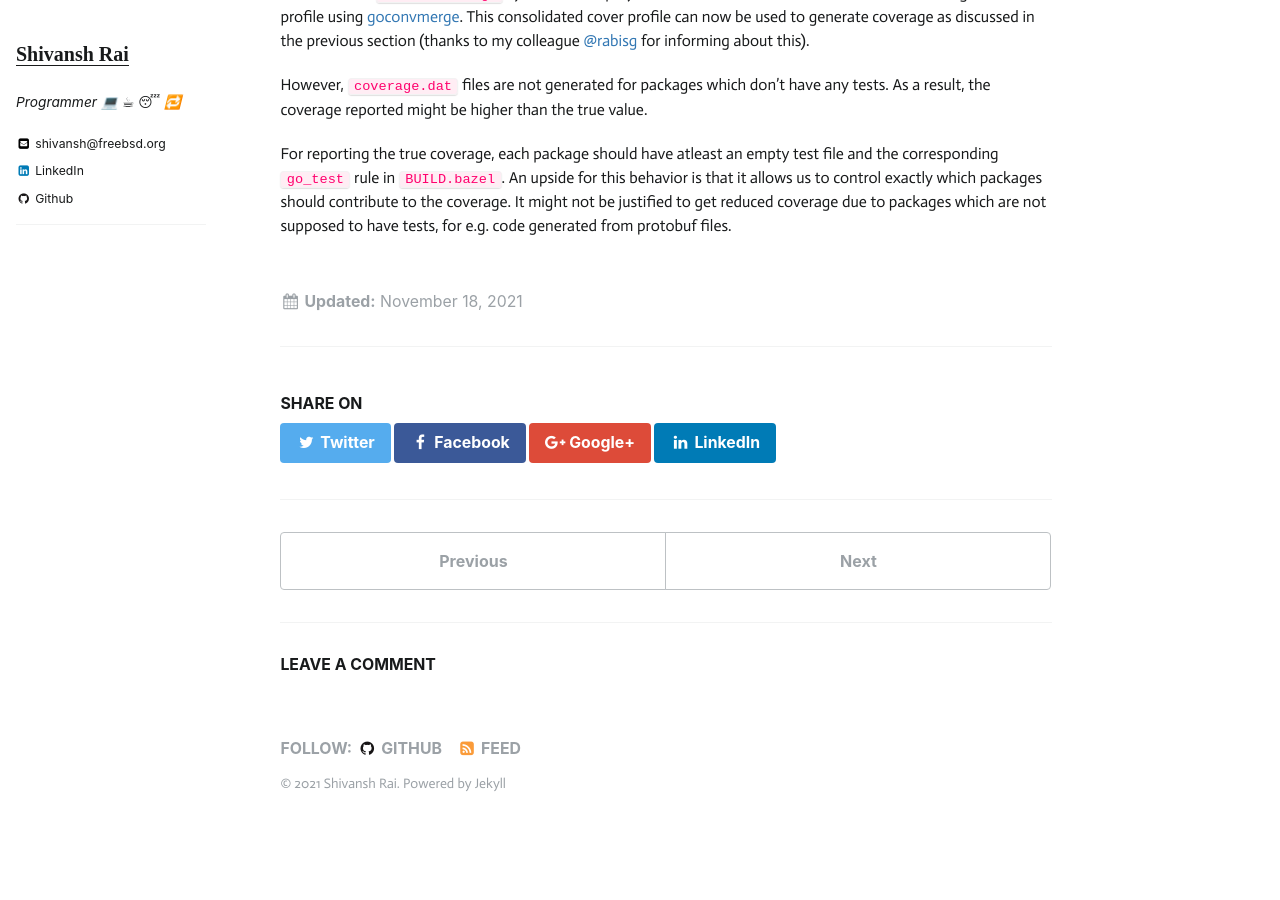
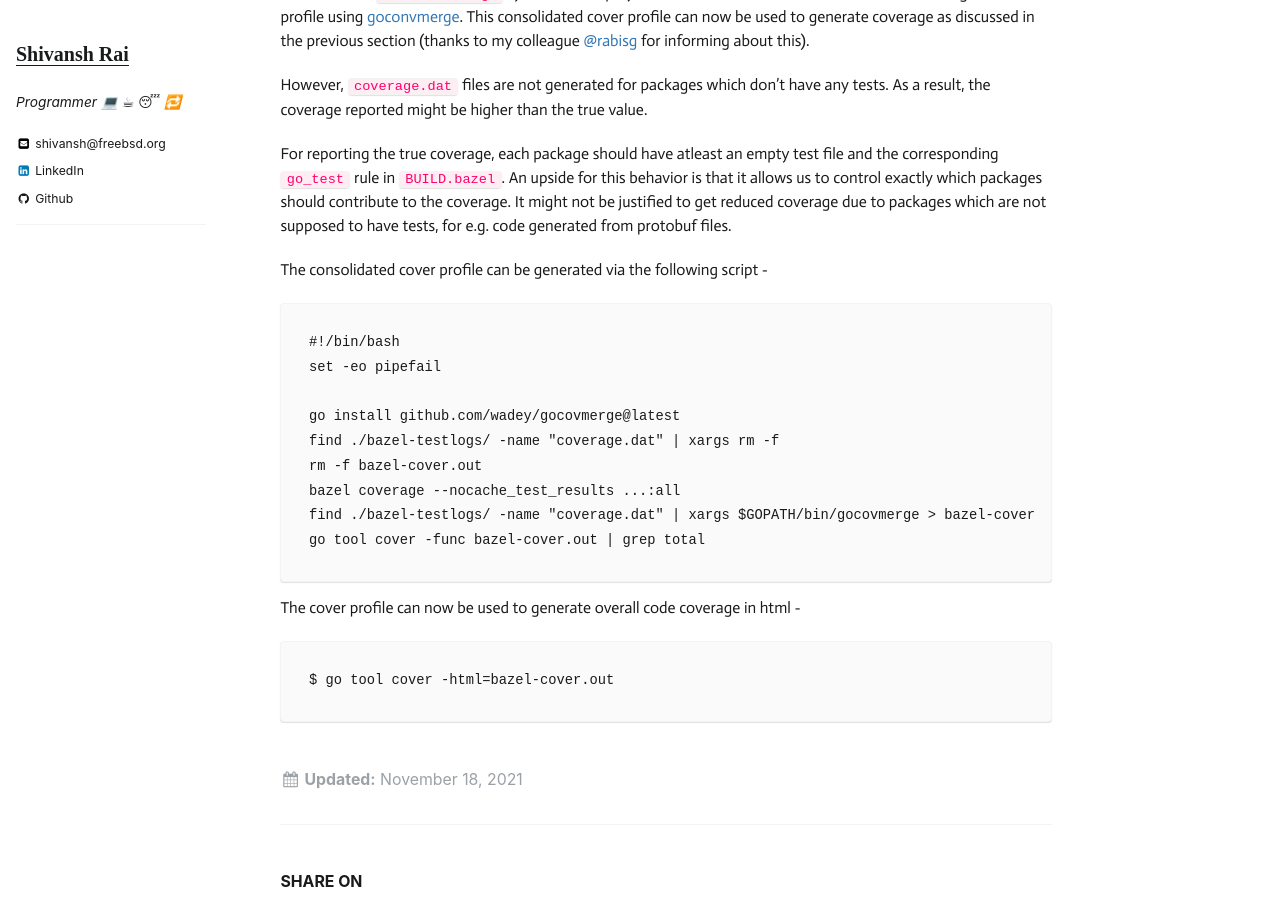
Before and after one commit to shivansh/shivansh.github.io, a Jekyll site: the page built from _posts/2021-11-18-Code-coverage-in-Go.md, in a window 1280 px wide and 900 px high, scrolled down 1787 px. Built offline with Jekyll 4.4.1, drawn with Linux system fonts in a browser that asks for light colours; emoji names are drawn with the system emoji font; comment, search, counter and statistics services are not loaded; before the commit the page ends 2629 px from its top, so only the background shows below that.

Commit message:
Add script for generating code coverage

````diff
--- a/_posts/2021-11-18-Code-coverage-in-Go.md
+++ b/_posts/2021-11-18-Code-coverage-in-Go.md
@@ -87,3 +87,21 @@ behavior is that it allows us to control exactly which packages should
 contribute to the coverage. It might not be justified to get reduced coverage
 due to packages which are not supposed to have tests, for e.g. code generated
 from protobuf files.
+
+The consolidated cover profile can be generated via the following script -
+```
+#!/bin/bash
+set -eo pipefail
+
+go install github.com/wadey/gocovmerge@latest
+find ./bazel-testlogs/ -name "coverage.dat" | xargs rm -f
+rm -f bazel-cover.out
+bazel coverage --nocache_test_results ...:all
+find ./bazel-testlogs/ -name "coverage.dat" | xargs $GOPATH/bin/gocovmerge > bazel-cover.out
+go tool cover -func bazel-cover.out | grep total
+```
+
+The cover profile can now be used to generate overall code coverage in html -
+```
+$ go tool cover -html=bazel-cover.out
+```
````
